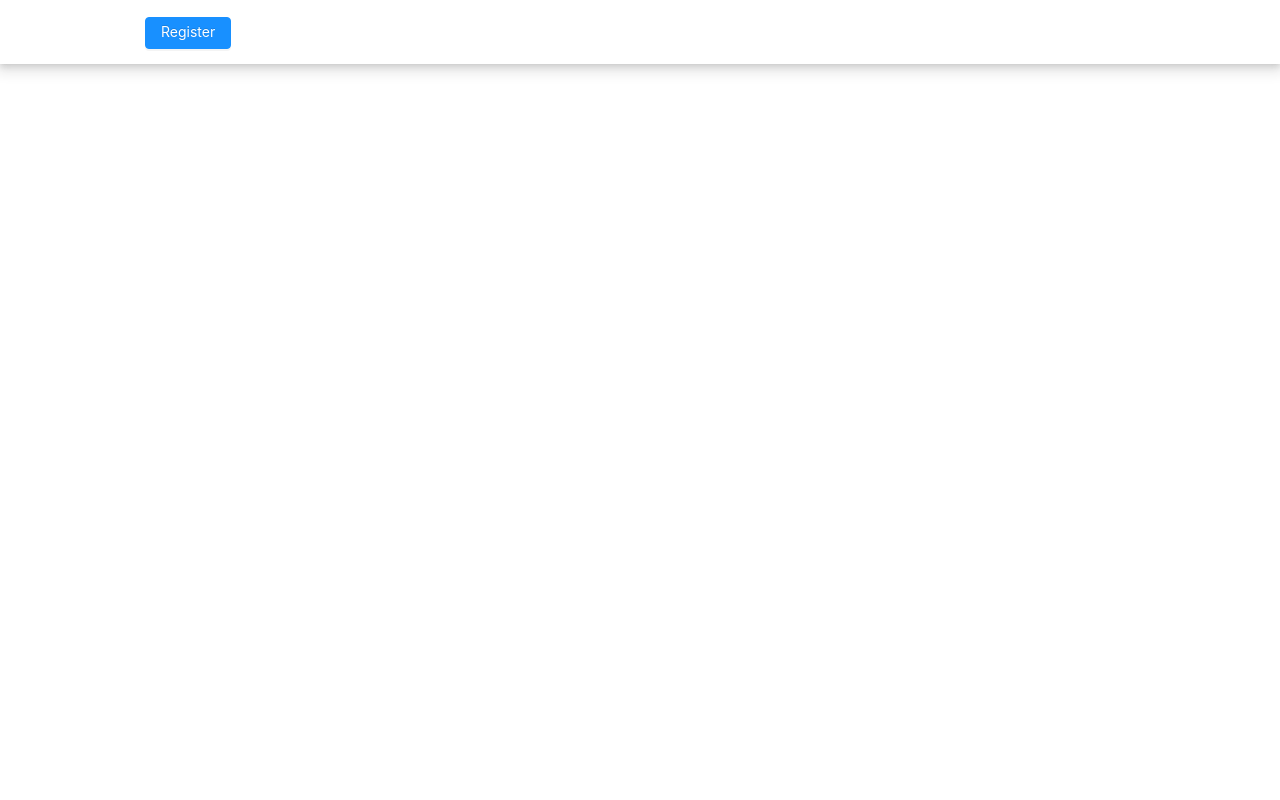
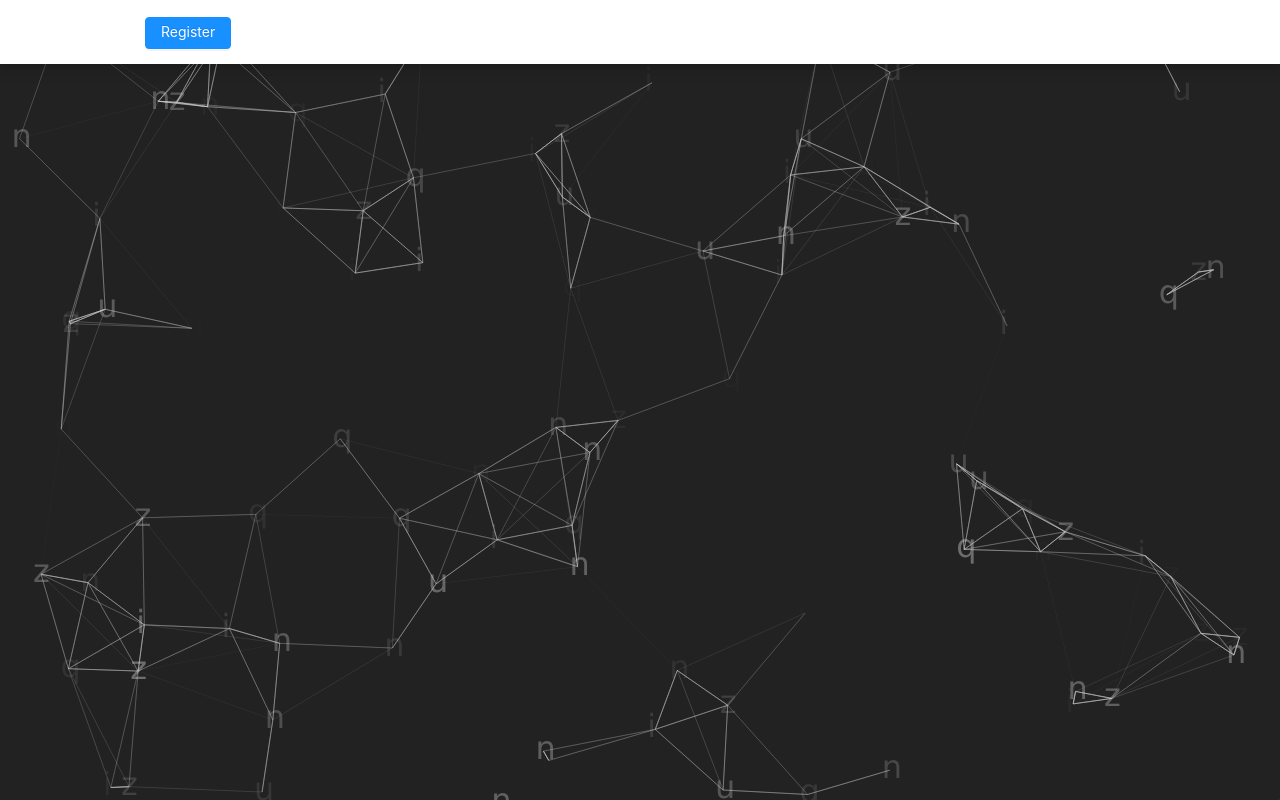
Before and after one commit to toihocweb/NQuiz-Client, a Next.js app: page / in a window 1280 px wide. Built offline with nearby package versions, Linux system fonts and the light colour scheme.

Commit message:
change to particles motion background
using react-tsparticles with "nquiz" custom particles

```diff
--- a/package.json
+++ b/package.json
@@ -16,6 +16,7 @@
     "react": "17.0.1",
     "react-dom": "17.0.1",
     "react-redux": "^7.2.2",
+    "react-tsparticles": "^1.18.10",
     "redux": "^4.0.5",
     "redux-devtools-extension": "^2.13.8",
     "redux-thunk": "^2.3.0",
--- a/pages/_app.tsx
+++ b/pages/_app.tsx
@@ -3,6 +3,7 @@ import { Router } from "next/router";
 import NProgress from "nprogress";
 import "nprogress/nprogress.css";
 import { Provider } from "react-redux";
+import ParticlesContainer from "../src/components/ParticlesContainer/ParticlesContainer";
 import { store } from "../src/store/store";
 import "../styles/global.scss";
 
@@ -26,6 +27,7 @@ Router.events.on("routeChangeError", () => {
 export default function MyApp({ Component, pageProps }: AppProps) {
   return (
     <Provider store={store}>
+      <ParticlesContainer bgColor={"#222"} particlesColor={"#ccc"} />
       <Component {...pageProps} />
     </Provider>
   );
--- a/src/components/AppHeader/AppHeader.tsx
+++ b/src/components/AppHeader/AppHeader.tsx
@@ -7,6 +7,8 @@ const AppHeader = () => {
     <Layout>
       <Layout.Header
         style={{
+          position: "static",
+          zIndex: 99,
           background: "#fff",
           boxShadow:
             "0 1px 2px -2px rgba(0, 0, 0, 0.16), 0 3px 6px 0 rgba(0, 0, 0, 0.12), 0 5px 12px 4px rgba(0, 0, 0, 0.09)",
--- /dev/null
+++ b/src/components/ParticlesContainer/ParticlesContainer.tsx
@@ -0,0 +1,133 @@
+import React from "react";
+import Particles from "react-tsparticles";
+
+interface ParticlesContainerProps {
+  bgColor: string;
+  particlesColor: string;
+}
+
+const ParticlesContainer: React.FC<ParticlesContainerProps> = ({
+  bgColor,
+  particlesColor,
+}) => {
+  return (
+    <Particles
+      id="tsparticles"
+      options={{
+        background: {
+          color: {
+            value: bgColor,
+          },
+        },
+        fpsLimit: 60,
+        interactivity: {
+          events: {
+            onClick: {
+              enable: true,
+              mode: "push",
+            },
+            onHover: {
+              enable: true,
+              mode: "repulse",
+              parallax: {
+                force: 60,
+              },
+            },
+          },
+          modes: {
+            bubble: {
+              distance: 400,
+              duration: 2,
+              opacity: 0.8,
+              size: 40,
+            },
+            grab: {
+              distance: 400,
+            },
+          },
+        },
+        particles: {
+          color: {
+            value: particlesColor,
+          },
+          links: {
+            color: {
+              value: particlesColor,
+            },
+            distance: 150,
+            enable: true,
+            opacity: 0.4,
+          },
+          move: {
+            attract: {
+              rotate: {
+                x: 600,
+                y: 1200,
+              },
+            },
+            enable: true,
+            outModes: {
+              bottom: "out",
+              left: "out",
+              right: "out",
+              top: "out",
+            },
+          },
+          number: {
+            density: {
+              enable: true,
+            },
+            value: 80,
+          },
+          opacity: {
+            value: 0.5,
+            animation: {
+              enable: true,
+              minimumValue: 0.1,
+              speed: 1,
+            },
+          },
+          shape: {
+            options: {
+              character: {
+                value: ["n", "q", "u", "i", "z"],
+                font: "Verdana",
+                style: "",
+                weight: "400",
+                fill: true,
+              },
+              polygon: {
+                nb_sides: 5,
+              },
+              star: {
+                nb_sides: 5,
+              },
+            },
+            type: "character",
+          },
+          size: {
+            value: 16,
+            animation: {
+              minimumValue: 10,
+              speed: 10,
+            },
+          },
+          stroke: {
+            width: 1,
+            color: {
+              value: particlesColor,
+              animation: {
+                enable: false,
+                speed: 1,
+                sync: true,
+              },
+            },
+          },
+        },
+        detectRetina: true,
+      }}
+    />
+  );
+};
+
+export default ParticlesContainer;
--- a/src/components/RegisterConfirm/RegisterConfirm.tsx
+++ b/src/components/RegisterConfirm/RegisterConfirm.tsx
@@ -7,8 +7,8 @@ const RegisterConfirm = () => {
   return (
     <>
       <Typography.Title
-        style={{ textAlign: "center", paddingBottom: "10px" }}
-        level={3}
+        style={{ textAlign: "center", paddingBottom: "10px", color: "#fff" }}
+        level={2}
       >
         Welcome to NQuiz!
       </Typography.Title>
@@ -18,6 +18,7 @@ const RegisterConfirm = () => {
           borderColor: "transparent",
           boxShadow:
             "0 1px 2px -2px rgba(0, 0, 0, 0.16), 0 3px 6px 0 rgba(0, 0, 0, 0.12), 0 5px 12px 4px rgba(0, 0, 0, 0.09)",
+          borderRadius: "10px",
         }}
       >
         <Row gutter={[8, 8]}>
--- a/styles/global.scss
+++ b/styles/global.scss
@@ -3,10 +3,17 @@
   margin: 0px auto;
 }
 
+#tsparticles {
+  position: fixed;
+  top: 0;
+  left: 0;
+  width: 100%;
+  height: 100%;
+}
+
 html,
 body {
   scroll-behavior: smooth !important;
-  // background: #011627 !important;
 }
 
 body {
```
Also changed, not shown: 1 other file (tests, documents, lock files or other folders).
